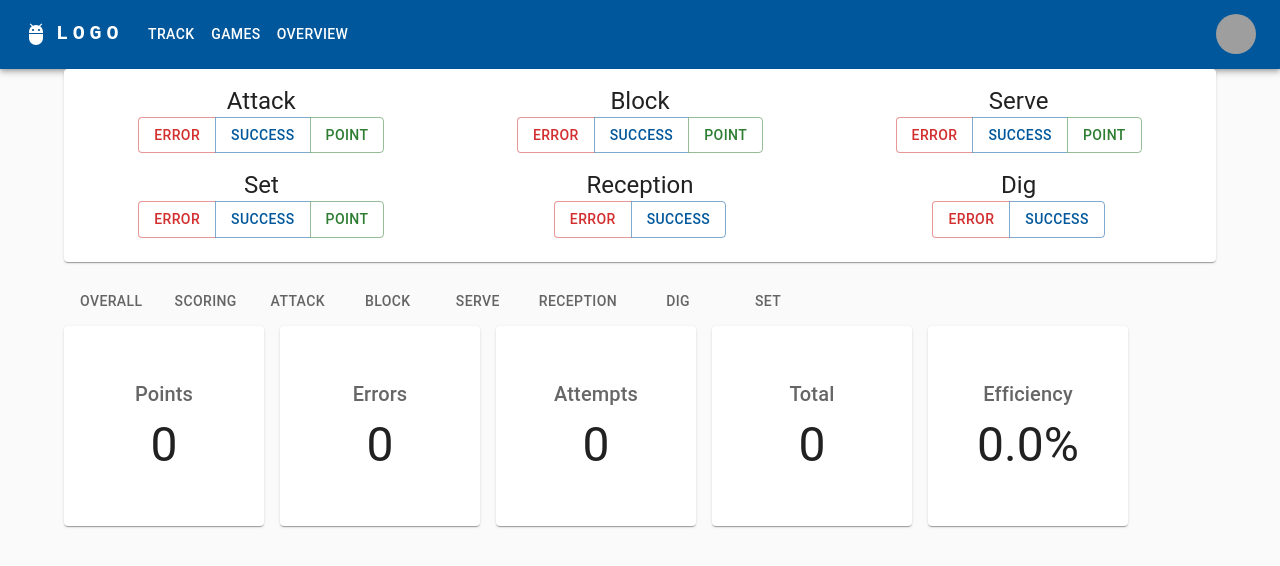
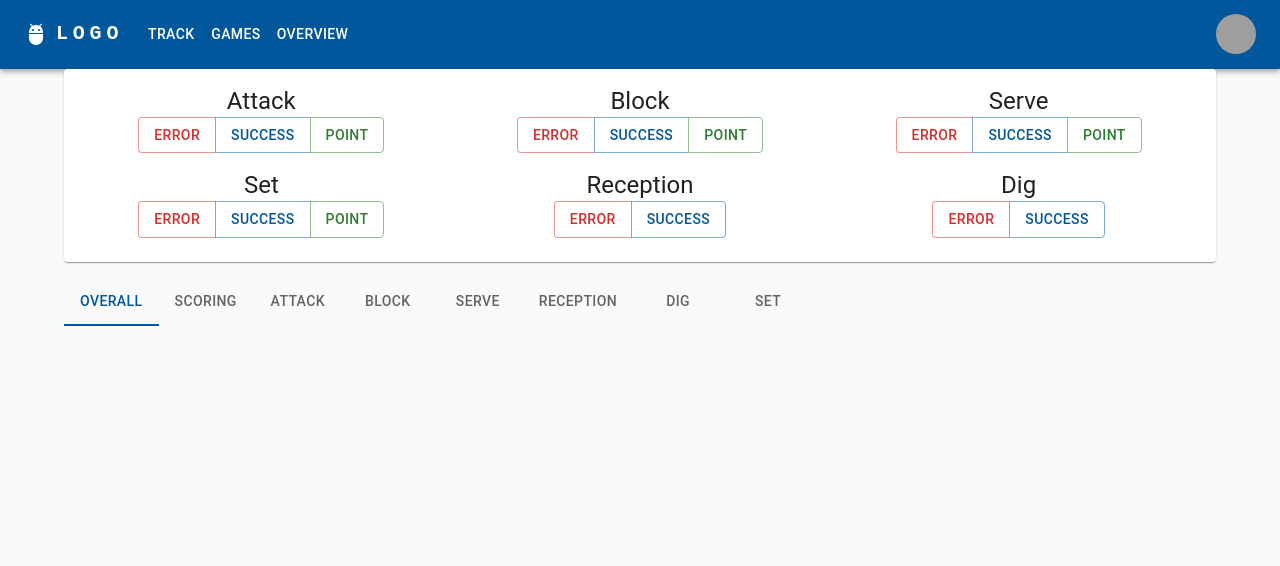
Before and after one commit to Angelo4/Volleyball-Stat-Tracker, a React (Create React App) app in the folder volleyball-stat-tracker-app/: page / in a window 1280 px wide. Shown: the top 566 px of the page. Built offline with nearby package versions, Linux system fonts and the light colour scheme; grey boxes are pictures that could not be loaded.

Commit message:
Basic navigation using tabs

```diff
--- a/volleyball-stat-tracker-app/src/components/SessionStatsContainer.tsx
+++ b/volleyball-stat-tracker-app/src/components/SessionStatsContainer.tsx
@@ -3,7 +3,7 @@ import React from 'react';
 import AttackSection from './vb_stat_display/AttackSection';
 
 const SessionStatsContainer = () => {
-  const [value, setValue] = React.useState('one');
+  const [value, setValue] = React.useState('Overall');
 
   const handleChange = (event: React.SyntheticEvent, newValue: string) => {
     setValue(newValue);
@@ -26,7 +26,7 @@ const SessionStatsContainer = () => {
         <Tab value="Set" label="Set" />
       </Tabs>
 
-      <AttackSection />
+      {value == 'Attack' && <AttackSection />}
     </>
   );
 };
```
